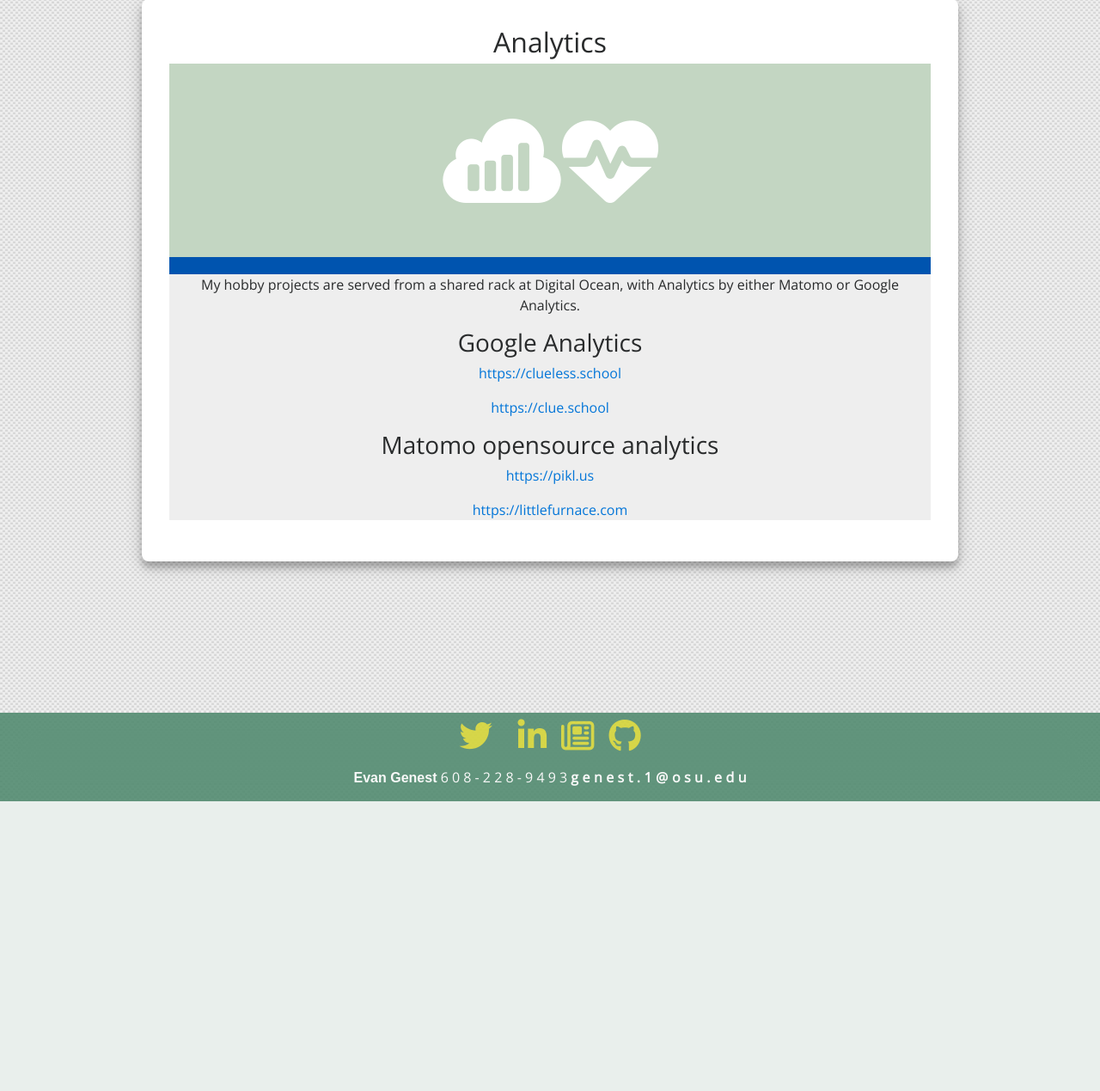
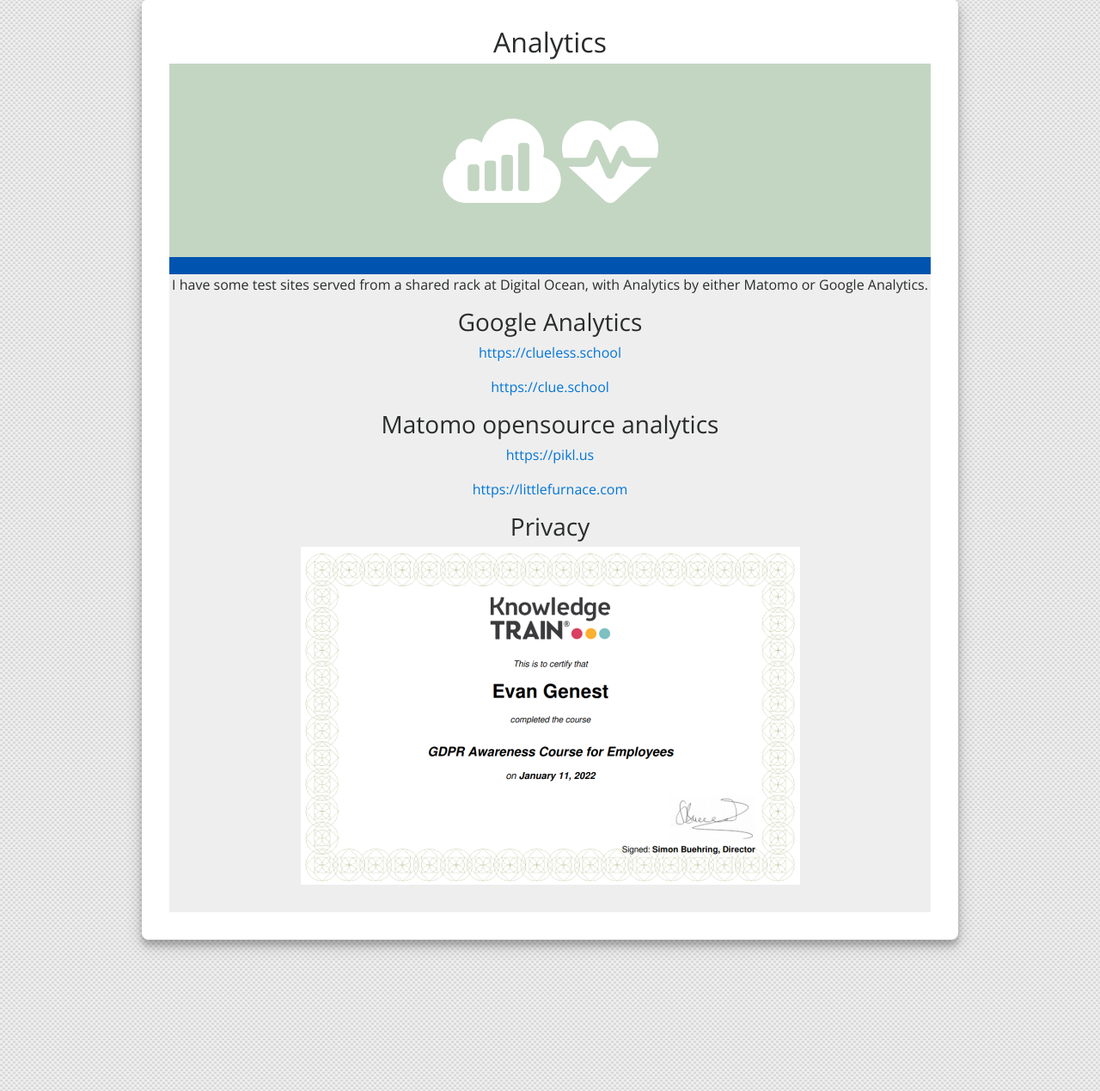
Before and after one commit to atom-box/site, a PHP site: page / in a window 1280 px wide. Shown: the part 4403-5672 px from the top of the page at 86% size. Before the commit the page ends 5335 px from the top, so only its background shows below. Run offline with PHP 8.4, Linux system fonts and the light colour scheme; some libraries are stand-ins or nearby versions; some web fonts are replaced.

Commit message:
Add GDPR training cert.

```diff
--- a/css/product.css
+++ b/css/product.css
@@ -242,7 +242,6 @@ div.john-hancock {
 }
 
 
-
 /*  COLORS OF TEXT*/
 
 /*  COLORS OF TEXT*/
--- a/index.html
+++ b/index.html
@@ -383,7 +383,7 @@
                     <div style="background-color: #eee;">
                         <div class="text-center">
                             <p>
-                                My hobby projects are served from a shared rack at Digital Ocean, with Analytics by
+                                I have some test sites served from a shared rack at Digital Ocean, with Analytics by
                                 either Matomo or Google Analytics.
 
                             </p>
@@ -397,11 +397,15 @@
                                 <h3>Matomo opensource analytics</h3>
                                 <p><a href="https://pikl.us">https://pikl.us</a></p>
                                 <p><a href="https://littlefurnace.com">https://littlefurnace.com</a></p>
+                                <h3>Privacy</h3>
+                                    <img class="img-fluid moreBottom" src="images/gdpr-certification-581x393.png" alt="Certificate of Course Completion at Knowledge Train: GDPR Awareness Course"/>
                             </div>
                         </div>
                     </div>
                 </div>
             </article>
+
+
 
 
 
```
Also changed, not shown: images/gdpr-certification-581x393.png (added).
